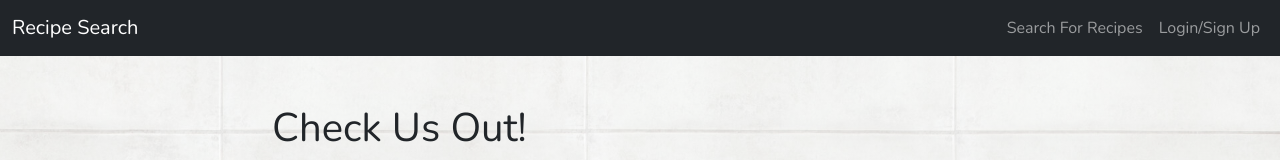
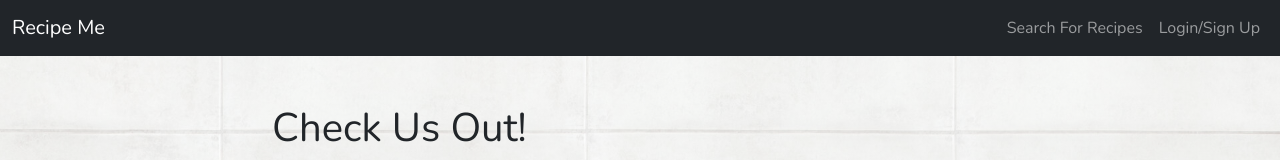
Before and after one commit to TristanM225/Recipe_Sharing_Platform-, a React (Create React App) app in the folder client/: page / in a window 1280 px wide. Shown: the top 160 px of the page. Built offline with nearby package versions, Linux system fonts and the light colour scheme.

Commit message:
made README

```diff
--- a/client/src/components/Navbar.js
+++ b/client/src/components/Navbar.js
@@ -15,7 +15,7 @@ const AppNavbar = () => {
       <Navbar bg='dark' variant='dark' expand='lg'>
         <Container fluid>
           <Navbar.Brand as={Link} to='/'>
-            Recipe Search
+            Recipe Me
           </Navbar.Brand>
           <Navbar.Toggle aria-controls='navbar' />
           <Navbar.Collapse id='navbar' className='d-flex flex-row-reverse'>
--- a/client/src/utils/API.js
+++ b/client/src/utils/API.js
@@ -58,9 +58,9 @@ export const deleteRecipe = (recipeId, token) => {
 //   return fetch(`https://www.googleapis.com/books/v1/volumes?q=${query}`);
 // };
 
-export const searchRecipes = (query, number = 10) => {
+export const searchRecipes = (query, number = 12) => {
   // Use the `number` parameter in the URL string
-  return fetch(`https://api.spoonacular.com/recipes/searchComplex?apiKey=${apiKey}&query=${query}&number=10`);
+  return fetch(`https://api.spoonacular.com/recipes/searchComplex?apiKey=${apiKey}&query=${query}&number=12`);
 };
 
 export const getRecipeDetails = (key) => {
```
Also changed, not shown: 2 other files (tests, documents, lock files or other folders).
